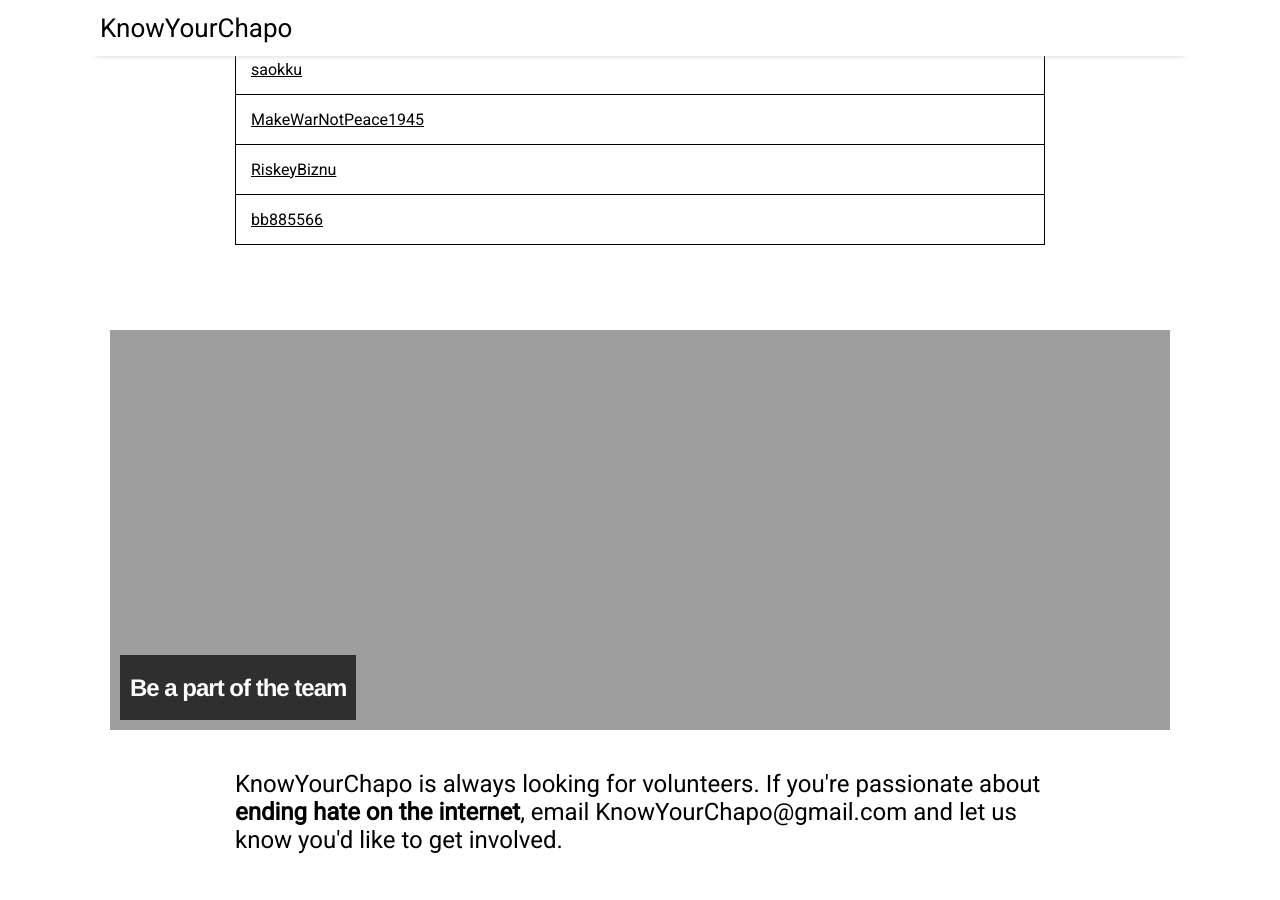
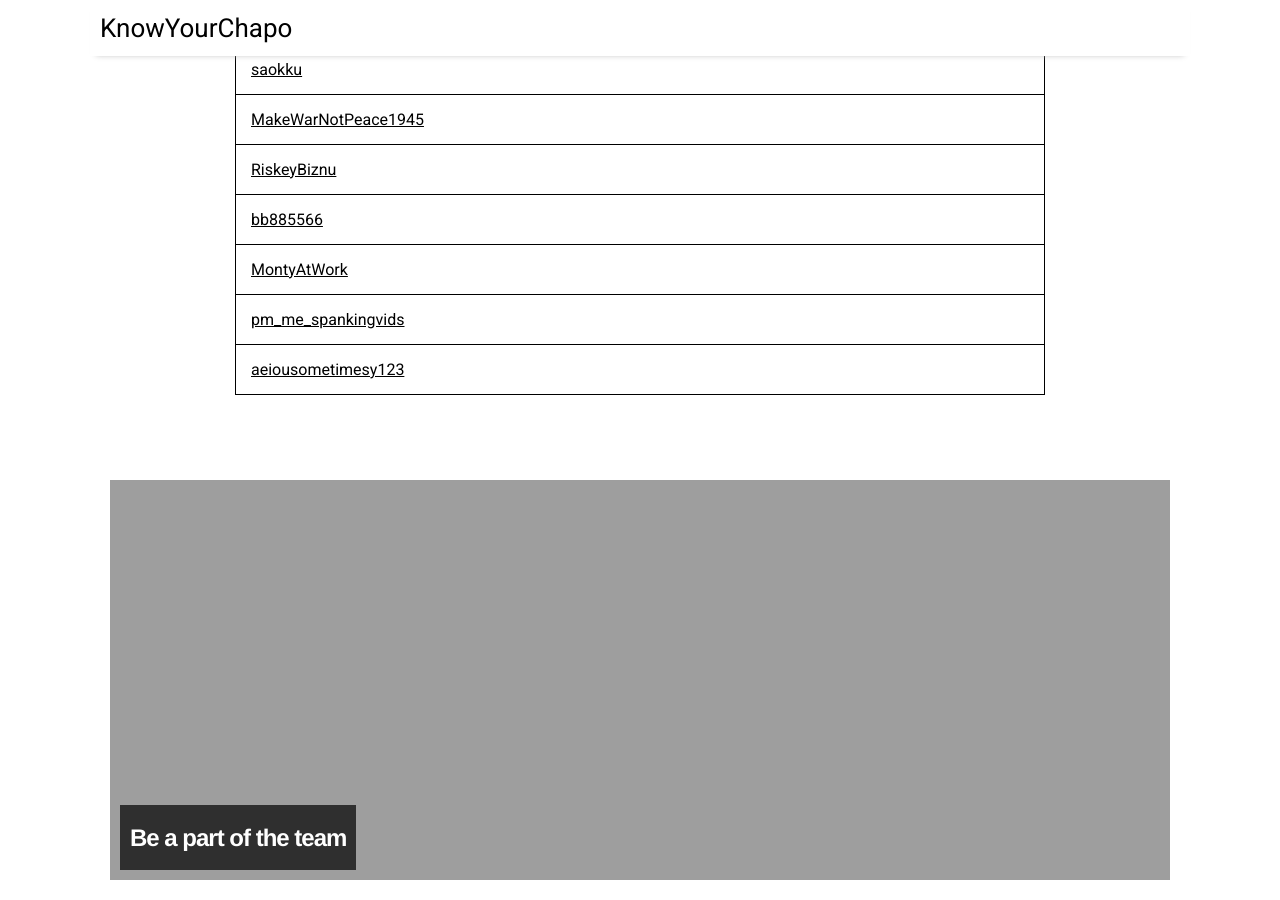
Before and after one commit to KnowYourChapo/KnowYourChapo.github.io, a Jekyll site: the page built from index.md, in a window 1280 px wide and 900 px high, scrolled down 1853 px. Built offline with Jekyll 4.4.1, drawn with Linux system fonts in a browser that asks for light colours; nearby versions of some CDN libraries; the list of posts is cut into pages by our own code.

Commit message:
new posters

```diff
--- a/_data/chapolist.json
+++ b/_data/chapolist.json
@@ -71,6 +71,18 @@
         {
             "name": "bb885566",
             "notes": ""
+        },
+        {
+            "name": "MontyAtWork",
+            "notes": ""
+        },
+        {
+            "name": "pm_me_spankingvids",
+            "notes": ""
+        },
+        {
+            "name": "aeiousometimesy123",
+            "notes": ""
         }
     ]
 }
```
